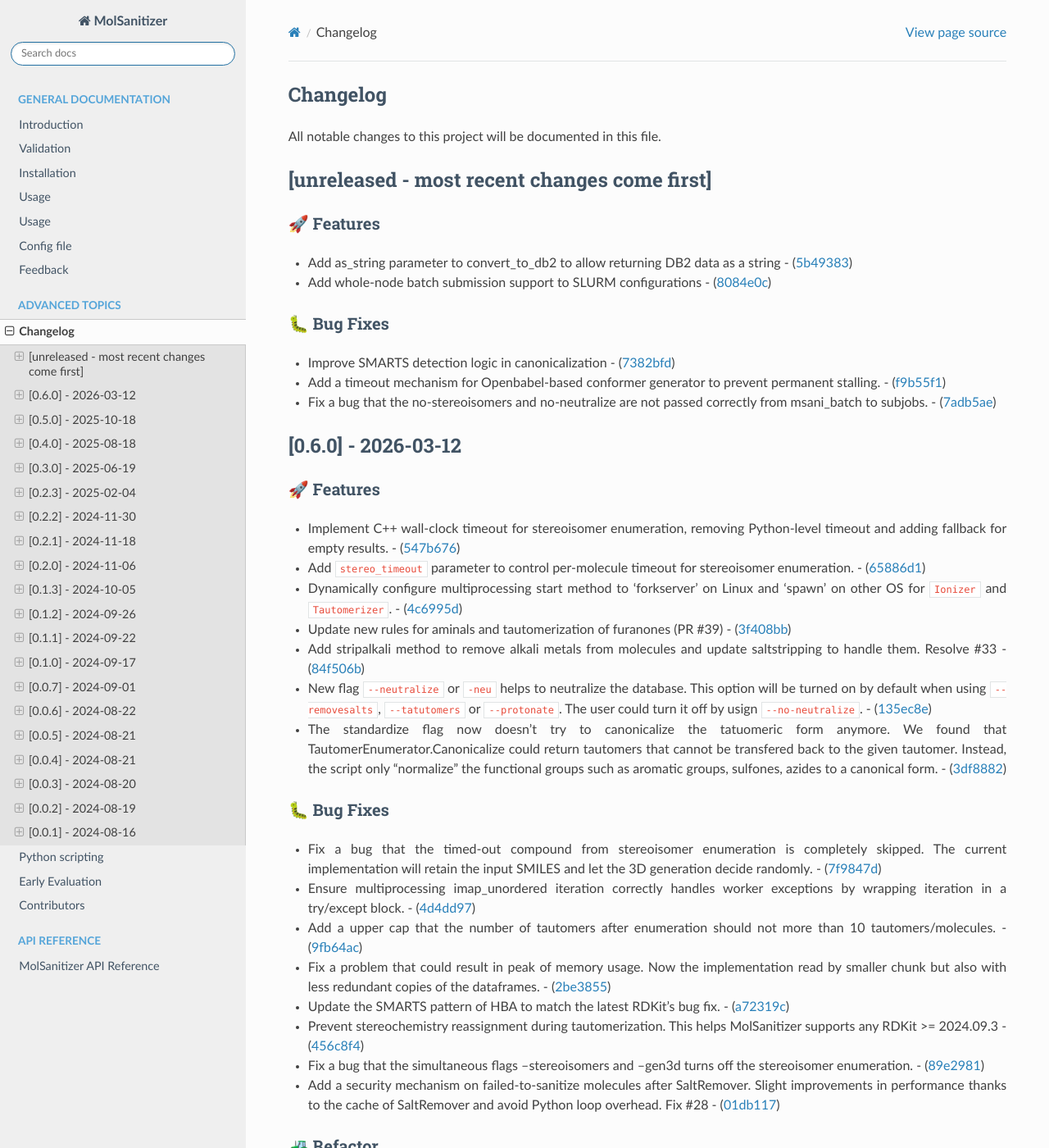
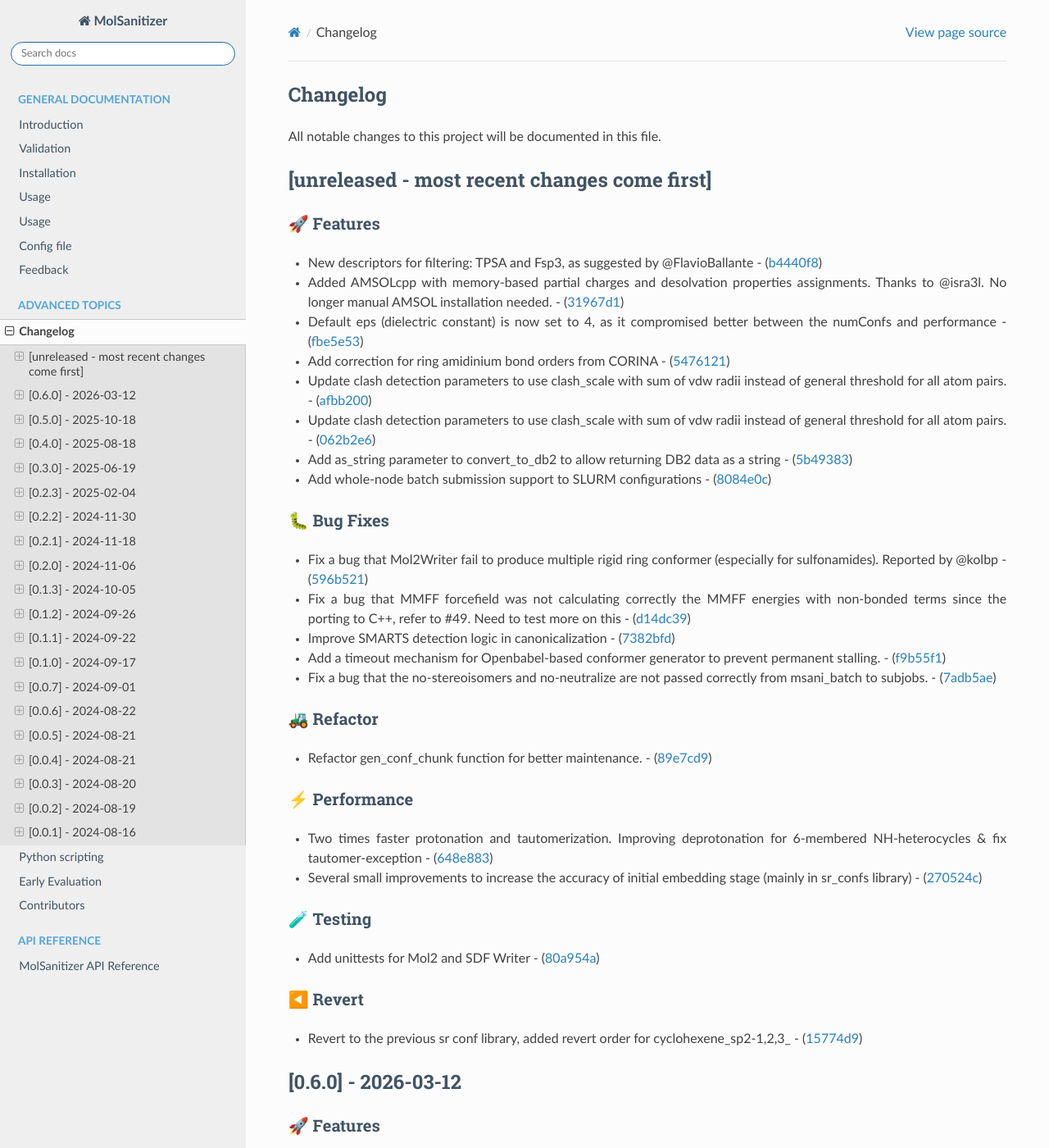
Before and after one commit to Carlssonlab/MolSanitizer, a Sphinx documentation site: the page built from docs/source/changes.rst, in a window 1280 px wide and 1400 px high. Shown: the whole window at 82% size. Built offline with Sphinx 7.4.7 and the Read the Docs theme 3.1.0, drawn with Linux system fonts in a browser that asks for light colours.

Commit message:
Update changelog for tag main

```diff
--- a/docs/source/changes.rst
+++ b/docs/source/changes.rst
@@ -9,6 +9,24 @@ All notable changes to this project will be documented in this file.
 🚀 Features
 ~~~~~~~~~~~
 
+-  New descriptors for filtering: TPSA and Fsp3, as suggested by
+   @FlavioBallante -
+   (`b4440f8 <https://github.com/phonglam3103/MolSanitizer/commit/b4440f86adb9d2ff6947801e176dfb7d04edee76>`__)
+-  Added AMSOLcpp with memory-based partial charges and desolvation
+   properties assignments. Thanks to @isra3l. No longer manual AMSOL
+   installation needed. -
+   (`31967d1 <https://github.com/phonglam3103/MolSanitizer/commit/31967d1f20ca5411b8fe4f2791b9912350363768>`__)
+-  Default eps (dielectric constant) is now set to 4, as it compromised
+   better between the numConfs and performance -
+   (`fbe5e53 <https://github.com/phonglam3103/MolSanitizer/commit/fbe5e538d6b32cd36456d9cd114836f7db75f48d>`__)
+-  Add correction for ring amidinium bond orders from CORINA -
+   (`5476121 <https://github.com/phonglam3103/MolSanitizer/commit/54761210175347720ebb50b7d39f93be880cb267>`__)
+-  Update clash detection parameters to use clash_scale with sum of vdw
+   radii instead of general threshold for all atom pairs. -
+   (`afbb200 <https://github.com/phonglam3103/MolSanitizer/commit/afbb200a3d55db13425ade778e52ea7ee18a193f>`__)
+-  Update clash detection parameters to use clash_scale with sum of vdw
+   radii instead of general threshold for all atom pairs. -
+   (`062b2e6 <https://github.com/phonglam3103/MolSanitizer/commit/062b2e6090db5e95bdb242801298e20a8754f55d>`__)
 -  Add as_string parameter to convert_to_db2 to allow returning DB2 data
    as a string -
    (`5b49383 <https://github.com/phonglam3103/MolSanitizer/commit/5b49383c5d36ff3f44eca24bb5a37930ae67ab89>`__)
@@ -18,6 +36,13 @@ All notable changes to this project will be documented in this file.
 🐛 Bug Fixes
 ~~~~~~~~~~~~
 
+-  Fix a bug that Mol2Writer fail to produce multiple rigid ring
+   conformer (especially for sulfonamides). Reported by @kolbp -
+   (`596b521 <https://github.com/phonglam3103/MolSanitizer/commit/596b52178aa5825ecbd0c2ffe1f4d094dab4e169>`__)
+-  Fix a bug that MMFF forcefield was not calculating correctly the MMFF
+   energies with non-bonded terms since the porting to C++, refer to
+   #49. Need to test more on this -
+   (`d14dc39 <https://github.com/phonglam3103/MolSanitizer/commit/d14dc397eb09db096814b3687a414e5a01eae159>`__)
 -  Improve SMARTS detection logic in canonicalization -
    (`7382bfd <https://github.com/phonglam3103/MolSanitizer/commit/7382bfdc243e7cd75be656c3461de0bf2914817c>`__)
 -  Add a timeout mechanism for Openbabel-based conformer generator to
@@ -26,6 +51,36 @@ All notable changes to this project will be documented in this file.
 -  Fix a bug that the no-stereoisomers and no-neutralize are not passed
    correctly from msani_batch to subjobs. -
    (`7adb5ae <https://github.com/phonglam3103/MolSanitizer/commit/7adb5ae3348116d0499c34661af66c8c218c89c1>`__)
+
+🚜 Refactor
+~~~~~~~~~~~
+
+-  Refactor gen_conf_chunk function for better maintenance. -
+   (`89e7cd9 <https://github.com/phonglam3103/MolSanitizer/commit/89e7cd93d527f361358018480442b4a0d7354166>`__)
+
+⚡ Performance
+~~~~~~~~~~~~~~
+
+-  Two times faster protonation and tautomerization. Improving
+   deprotonation for 6-membered NH-heterocycles & fix tautomer-exception
+   -
+   (`648e883 <https://github.com/phonglam3103/MolSanitizer/commit/648e8834bebdfd19ff2c36c233a81c2d8d85da49>`__)
+-  Several small improvements to increase the accuracy of initial
+   embedding stage (mainly in sr_confs library) -
+   (`270524c <https://github.com/phonglam3103/MolSanitizer/commit/270524cf1d849327ba777f800b0f9ea39a57bd9b>`__)
+
+🧪 Testing
+~~~~~~~~~~
+
+-  Add unittests for Mol2 and SDF Writer -
+   (`80a954a <https://github.com/phonglam3103/MolSanitizer/commit/80a954adaf2c9a26e6823ef55b83694cddbb61a7>`__)
+
+◀️ Revert
+~~~~~~~~~
+
+-  Revert to the previous sr conf library, added revert order for
+   cyclohexene_sp2-1,2,3\_ -
+   (`15774d9 <https://github.com/phonglam3103/MolSanitizer/commit/15774d98a6f2d3ad9202b12050be3523fd3c8eb7>`__)
 
 [0.6.0] - 2026-03-12
 --------------------
@@ -96,6 +151,8 @@ All notable changes to this project will be documented in this file.
    of SaltRemover and avoid Python loop overhead. Fix #28 -
    (`01db117 <https://github.com/phonglam3103/MolSanitizer/commit/01db117dc823c4a5896db0748fae87e350d8e35d>`__)
 
+.. _refactor-1:
+
 🚜 Refactor
 ~~~~~~~~~~~
 
@@ -116,6 +173,8 @@ All notable changes to this project will be documented in this file.
 -  Change the option ``--max_stereoisomers`` to ``--max_isomers`` in the
    CLI. Other yaml based file should keep as is. -
    (`caacf37 <https://github.com/phonglam3103/MolSanitizer/commit/caacf3780b205511f16bff8a1d6d4876bdbebba4>`__)
+
+.. _performance-1:
 
 ⚡ Performance
 ~~~~~~~~~~~~~~
@@ -146,7 +205,7 @@ All notable changes to this project will be documented in this file.
 -  Fix a typo in confgen that makes embedding using CORINA is broken -
    (`69e0ef9 <https://github.com/phonglam3103/MolSanitizer/commit/69e0ef9b9813ee788996a1b4f858fd7fb36013f8>`__)
 
-.. _performance-1:
+.. _performance-2:
 
 ⚡ Performance
 ~~~~~~~~~~~~~~
@@ -241,7 +300,7 @@ All notable changes to this project will be documented in this file.
 -  Updated p-EWG phenol rule, remove redundant duplicated rules. -
    (`dde92a8 <https://github.com/phonglam3103/MolSanitizer/commit/dde92a8b57dd3fda15e0093902f70e7d99a26ce7>`__)
 
-.. _refactor-1:
+.. _refactor-2:
 
 🚜 Refactor
 ~~~~~~~~~~~
@@ -339,7 +398,7 @@ All notable changes to this project will be documented in this file.
    single script properly. -
    (`16df3eb <https://github.com/phonglam3103/MolSanitizer/commit/16df3eb8041000348e4a0de40da9471c4fcc26fb>`__)
 
-.. _refactor-2:
+.. _refactor-3:
 
 🚜 Refactor
 ~~~~~~~~~~~
@@ -355,7 +414,7 @@ All notable changes to this project will be documented in this file.
    intuitive. -
    (`6de0647 <https://github.com/phonglam3103/MolSanitizer/commit/6de0647233345c60791cda6ea07349a44d32921a>`__)
 
-.. _performance-2:
+.. _performance-3:
 
 ⚡ Performance
 ~~~~~~~~~~~~~~
@@ -441,7 +500,7 @@ All notable changes to this project will be documented in this file.
    (more realistic) instead of planar. -
    (`640cc55 <https://github.com/phonglam3103/MolSanitizer/commit/640cc5561f3597ef0cb6dbb99b7448bc25a07076>`__)
 
-.. _refactor-3:
+.. _refactor-4:
 
 🚜 Refactor
 ~~~~~~~~~~~
@@ -464,7 +523,7 @@ All notable changes to this project will be documented in this file.
    method. -
    (`9497d19 <https://github.com/phonglam3103/MolSanitizer/commit/9497d19224f416690974b99022d05d7caa31fbe7>`__)
 
-.. _performance-3:
+.. _performance-4:
 
 ⚡ Performance
 ~~~~~~~~~~~~~~
@@ -480,6 +539,8 @@ All notable changes to this project will be documented in this file.
 
 -  Improved the format of the logger. -
    (`6ab03f7 <https://github.com/phonglam3103/MolSanitizer/commit/6ab03f7bc9dc2cf5b5e6f7cdcf99c7ce2b4d139a>`__)
+
+.. _testing-1:
 
 🧪 Testing
 ~~~~~~~~~~
@@ -625,7 +686,7 @@ All notable changes to this project will be documented in this file.
 -  Redirect MolSanitizer README to the read-the-docs page. -
    (`6e6bc43 <https://github.com/phonglam3103/MolSanitizer/commit/6e6bc434bc69180c67b24950fb476b21898907ea>`__)
 
-.. _performance-5:
+.. _performance-6:
 
 ⚡ Performance
 ~~~~~~~~~~~~~~
@@ -703,7 +764,7 @@ All notable changes to this project will be documented in this file.
    names -> make all the DB2 files have the same name as \****\* -
    (`755d696 <https://github.com/phonglam3103/MolSanitizer/commit/755d69641b1eb5df29a70b9d569e3b3a9c3f94d1>`__)
 
-.. _refactor-5:
+.. _refactor-6:
 
 🚜 Refactor
 ~~~~~~~~~~~
@@ -886,6 +947,8 @@ All notable changes to this project will be documented in this file.
 
 -  Update README to match the method implemented in smi2db2 -
    (`36270e6 <https://github.com/phonglam3103/MolSanitizer/commit/36270e61267e56bebb452c2231817d676cfead1a>`__)
+
+.. _revert-1:
 
 ◀️ Revert
 ~~~~~~~~~
```
Also changed, not shown: other parts of docs/source/changes.rst (+7 -7 lines), CHANGELOG.md (+25 -0 lines).
